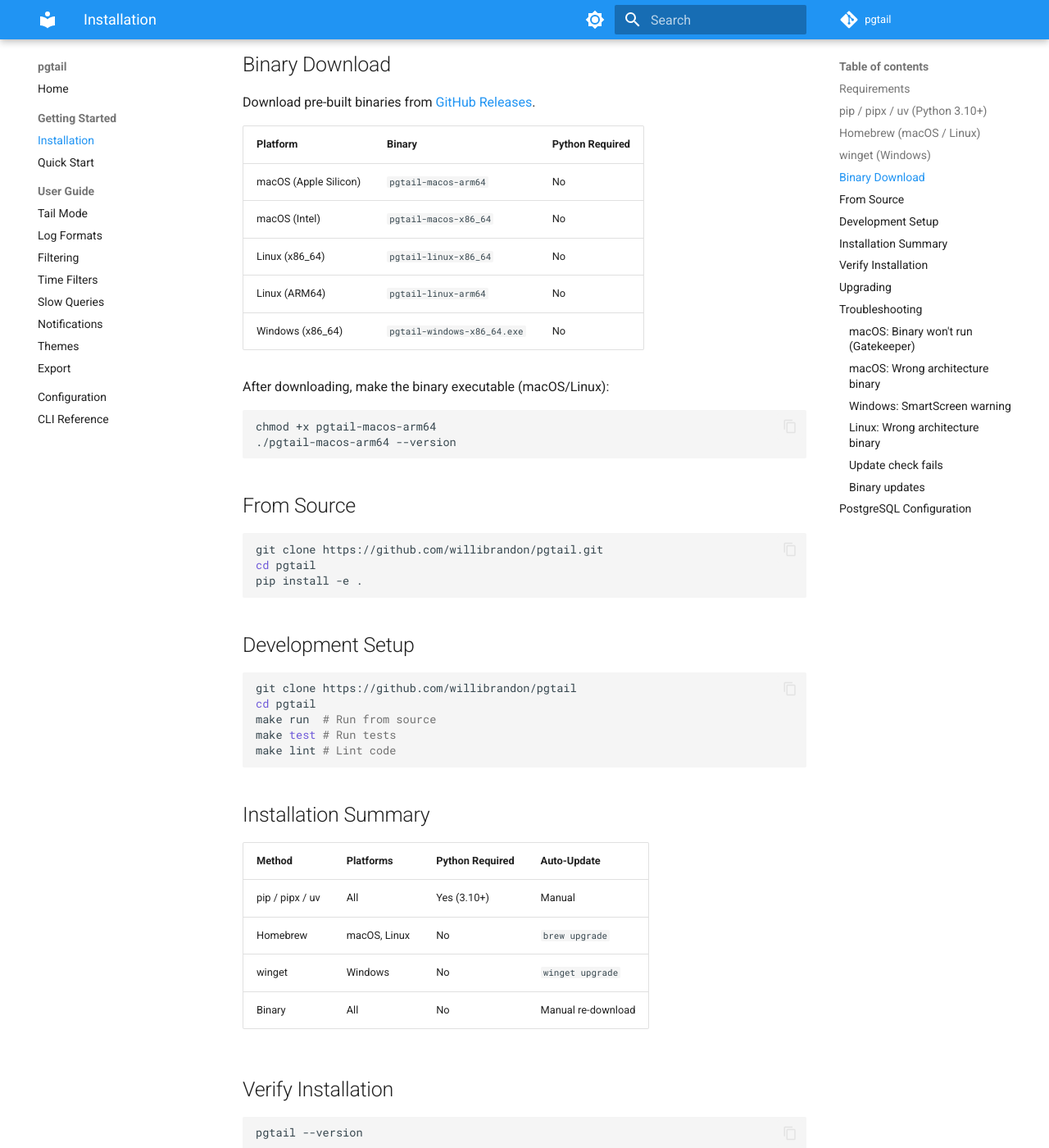
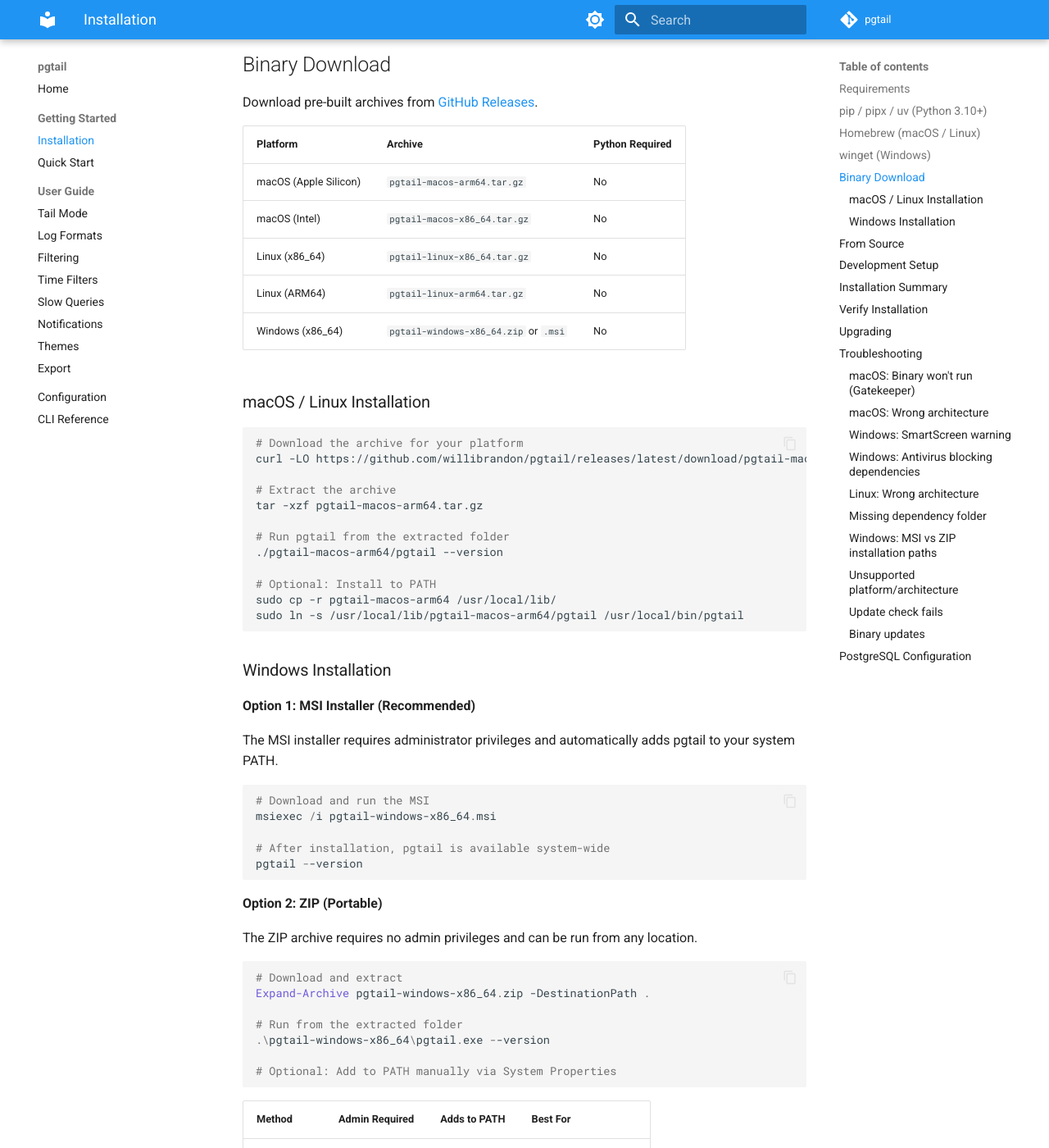
Before and after one commit to willibrandon/pgtail, an MkDocs documentation site: the page built from docs/getting-started/installation.md, in a window 1280 px wide and 1400 px high, scrolled down 912 px. Shown: the whole window at 82% size. Built offline with MkDocs 1.6.1 and Material for MkDocs 9.7.7, drawn with Linux system fonts in a browser that asks for light colours; comment, search, counter and statistics services are not loaded; some of the changed text lies outside the part shown.

Commit message:
docs: update installation for archive-based distribution
Phase 9 documentation tasks (T076-T086, T096-T097):
- Update README.md with tar.gz/ZIP/MSI installation instructions
- Update mkdocs installation.md with full extraction steps
- Add Windows MSI vs ZIP comparison table
- Add troubleshooting for missing dependencies, antivirus, unsupported platforms
- Verify mkdocs site builds correctly

````diff
--- a/docs/getting-started/installation.md
+++ b/docs/getting-started/installation.md
@@ -21,7 +21,7 @@
 Install a specific version:
 
 ```bash
-pip install git+https://github.com/willibrandon/pgtail.git@v0.1.0
+pip install git+https://github.com/willibrandon/pgtail.git@v0.2.0
 ```
 
 ## Homebrew (macOS / Linux)
@@ -39,22 +39,65 @@
 
 ## Binary Download
 
-Download pre-built binaries from [GitHub Releases](https://github.com/willibrandon/pgtail/releases/latest).
+Download pre-built archives from [GitHub Releases](https://github.com/willibrandon/pgtail/releases/latest).
 
-| Platform | Binary | Python Required |
-|----------|--------|-----------------|
-| macOS (Apple Silicon) | `pgtail-macos-arm64` | No |
-| macOS (Intel) | `pgtail-macos-x86_64` | No |
-| Linux (x86_64) | `pgtail-linux-x86_64` | No |
-| Linux (ARM64) | `pgtail-linux-arm64` | No |
-| Windows (x86_64) | `pgtail-windows-x86_64.exe` | No |
+| Platform | Archive | Python Required |
+|----------|---------|-----------------|
+| macOS (Apple Silicon) | `pgtail-macos-arm64.tar.gz` | No |
+| macOS (Intel) | `pgtail-macos-x86_64.tar.gz` | No |
+| Linux (x86_64) | `pgtail-linux-x86_64.tar.gz` | No |
+| Linux (ARM64) | `pgtail-linux-arm64.tar.gz` | No |
+| Windows (x86_64) | `pgtail-windows-x86_64.zip` or `.msi` | No |
 
-After downloading, make the binary executable (macOS/Linux):
+### macOS / Linux Installation
 
 ```bash
-chmod +x pgtail-macos-arm64
-./pgtail-macos-arm64 --version
+# Download the archive for your platform
+curl -LO https://github.com/willibrandon/pgtail/releases/latest/download/pgtail-macos-arm64.tar.gz
+
+# Extract the archive
+tar -xzf pgtail-macos-arm64.tar.gz
+
+# Run pgtail from the extracted folder
+./pgtail-macos-arm64/pgtail --version
+
+# Optional: Install to PATH
+sudo cp -r pgtail-macos-arm64 /usr/local/lib/
+sudo ln -s /usr/local/lib/pgtail-macos-arm64/pgtail /usr/local/bin/pgtail
 ```
+
+### Windows Installation
+
+**Option 1: MSI Installer (Recommended)**
+
+The MSI installer requires administrator privileges and automatically adds pgtail to your system PATH.
+
+```powershell
+# Download and run the MSI
+msiexec /i pgtail-windows-x86_64.msi
+
+# After installation, pgtail is available system-wide
+pgtail --version
+```
+
+**Option 2: ZIP (Portable)**
+
+The ZIP archive requires no admin privileges and can be run from any location.
+
+```powershell
+# Download and extract
+Expand-Archive pgtail-windows-x86_64.zip -DestinationPath .
+
+# Run from the extracted folder
+.\pgtail-windows-x86_64\pgtail.exe --version
+
+# Optional: Add to PATH manually via System Properties
+```
+
+| Method | Admin Required | Adds to PATH | Best For |
+|--------|----------------|--------------|----------|
+| MSI | Yes | Yes | Permanent installation |
+| ZIP | No | No | Portable/USB, testing |
 
 ## From Source
 
@@ -76,12 +119,13 @@
 
 ## Installation Summary
 
-| Method | Platforms | Python Required | Auto-Update |
-|--------|-----------|-----------------|-------------|
-| pip / pipx / uv | All | Yes (3.10+) | Manual |
-| Homebrew | macOS, Linux | No | `brew upgrade` |
-| winget | Windows | No | `winget upgrade` |
-| Binary | All | No | Manual re-download |
+| Method | Platforms | Python Required | Auto-Update | Notes |
+|--------|-----------|-----------------|-------------|-------|
+| pip / pipx / uv | All | Yes (3.10+) | Manual | |
+| Homebrew | macOS, Linux | No | `brew upgrade` | |
+| winget | Windows | No | `winget upgrade` | |
+| MSI | Windows | No | Manual | Admin required, adds to PATH |
+| ZIP/tar.gz | All | No | Manual | Portable, extract and run |
 
 ## Verify Installation
 
@@ -113,7 +157,8 @@
 | uv | `uv tool upgrade pgtail` |
 | Homebrew | `brew upgrade pgtail` |
 | winget | `winget upgrade willibrandon.pgtail` |
-| Binary | Re-download from [releases](https://github.com/willibrandon/pgtail/releases/latest) |
+| MSI | Download and run new MSI |
+| ZIP/tar.gz | Re-download and extract from [releases](https://github.com/willibrandon/pgtail/releases/latest) |
 
 pgtail checks for updates automatically on startup (once per 24 hours). Disable with:
 
@@ -125,35 +170,95 @@
 
 ### macOS: Binary won't run (Gatekeeper)
 
-macOS blocks unsigned binaries downloaded from the internet. Remove the quarantine flag:
+macOS blocks unsigned binaries downloaded from the internet. Remove the quarantine flag from the extracted folder:
 
 ```bash
-xattr -d com.apple.quarantine pgtail-macos-arm64
+xattr -dr com.apple.quarantine pgtail-macos-arm64/
 ```
 
 Or: **System Preferences → Security & Privacy → General → Allow Anyway**
 
-### macOS: Wrong architecture binary
+### macOS: Wrong architecture
 
-If you see `Bad CPU type in executable`, download the correct binary:
+If you see `Bad CPU type in executable`, download the correct archive:
 
-- Apple Silicon (M1/M2/M3): `pgtail-macos-arm64`
-- Intel Mac: `pgtail-macos-x86_64`
+- Apple Silicon (M1/M2/M3): `pgtail-macos-arm64.tar.gz`
+- Intel Mac: `pgtail-macos-x86_64.tar.gz`
 
 Check your architecture: `uname -m` (arm64 or x86_64)
 
 ### Windows: SmartScreen warning
 
-Windows SmartScreen may block the binary. Click **"More info"** → **"Run anyway"**.
+Windows SmartScreen may block the executable. Click **"More info"** → **"Run anyway"**.
 
-### Linux: Wrong architecture binary
+For the MSI installer, you may also see this warning during installation.
 
-If you see `cannot execute binary file: Exec format error`, download the correct binary:
+### Windows: Antivirus blocking dependencies
 
-- x86_64 (Intel/AMD): `pgtail-linux-x86_64`
-- ARM64 (Raspberry Pi 4, AWS Graviton): `pgtail-linux-arm64`
+Some antivirus software may flag the bundled Python libraries. If pgtail fails to start:
+
+1. Add the pgtail folder to your antivirus exclusions
+2. Or use the MSI installer (signed with Microsoft's requirements)
+3. Check Windows Defender: **Windows Security → Virus & threat protection → Protection history**
+
+### Linux: Wrong architecture
+
+If you see `cannot execute binary file: Exec format error`, download the correct archive:
+
+- x86_64 (Intel/AMD): `pgtail-linux-x86_64.tar.gz`
+- ARM64 (Raspberry Pi 4, AWS Graviton): `pgtail-linux-arm64.tar.gz`
 
 Check your architecture: `uname -m` (x86_64 or aarch64)
+
+### Missing dependency folder
+
+pgtail is distributed as a folder containing the executable and its dependencies. If you see errors about missing libraries:
+
+- Ensure the **entire folder** was extracted (not just the `pgtail` executable)
+- The executable must remain in its folder with all `.so`/`.dylib`/`.dll` files
+- Do not move only the executable; move the entire folder
+- If using symlinks, link to the executable, not the folder
+
+**Example correct structure:**
+```
+pgtail-macos-arm64/
+├── pgtail           # Main executable
+├── Python           # Python runtime
+├── libssl.3.dylib   # SSL library
+├── certifi/         # CA certificates
+└── ...              # Other dependencies
+```
+
+### Windows: MSI vs ZIP installation paths
+
+| Install Method | Installation Path | PATH |
+|----------------|------------------|------|
+| MSI | `C:\Program Files\pgtail\` | Automatically added |
+| ZIP | Wherever you extract | Manual configuration |
+
+If you have both installed, the MSI version takes precedence if its path is listed first in the system PATH.
+
+### Unsupported platform/architecture
+
+If your platform/architecture is not listed in the release assets, you can compile from source:
+
+```bash
+git clone https://github.com/willibrandon/pgtail.git
+cd pgtail
+
+# Option 1: Install as Python package
+pip install -e .
+
+# Option 2: Build standalone binary with Nuitka
+pip install nuitka
+make build
+# Output: dist/pgtail-{platform}-{arch}/pgtail
+```
+
+Supported platforms for pre-built binaries:
+- macOS: Apple Silicon (arm64), Intel (x86_64)
+- Linux: x86_64, ARM64 (aarch64)
+- Windows: x86_64
 
 ### Update check fails
 
@@ -165,11 +270,12 @@
 
 ### Binary updates
 
-Pre-built binaries do not auto-update. To update:
+Pre-built archives do not auto-update. To update:
 
 1. Download the new version from [GitHub Releases](https://github.com/willibrandon/pgtail/releases/latest)
-2. Replace the old binary
+2. Extract and replace the old folder
 3. On macOS, you may need to remove the quarantine flag again
+4. Update any symlinks if you created them
 
 ## PostgreSQL Configuration
 
````
Also changed, not shown: README.md (+97 -32 lines), specs/020-nuitka-migration/tasks.md (+13 -13 lines).
